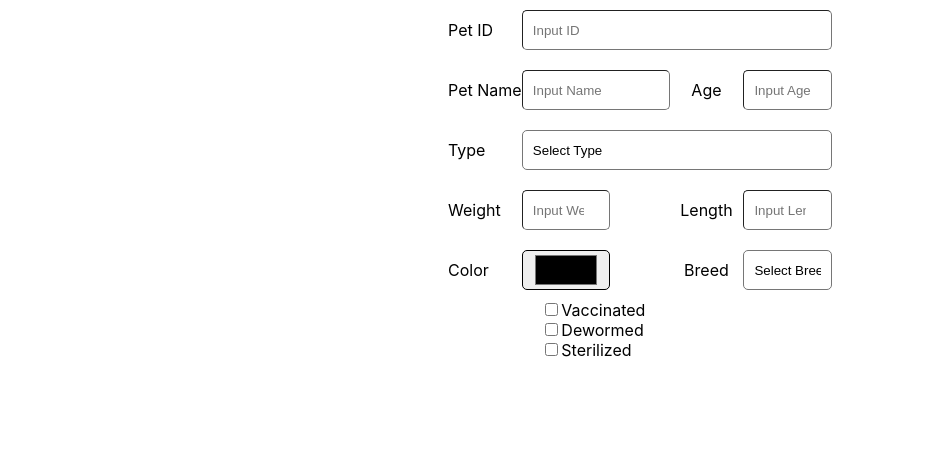
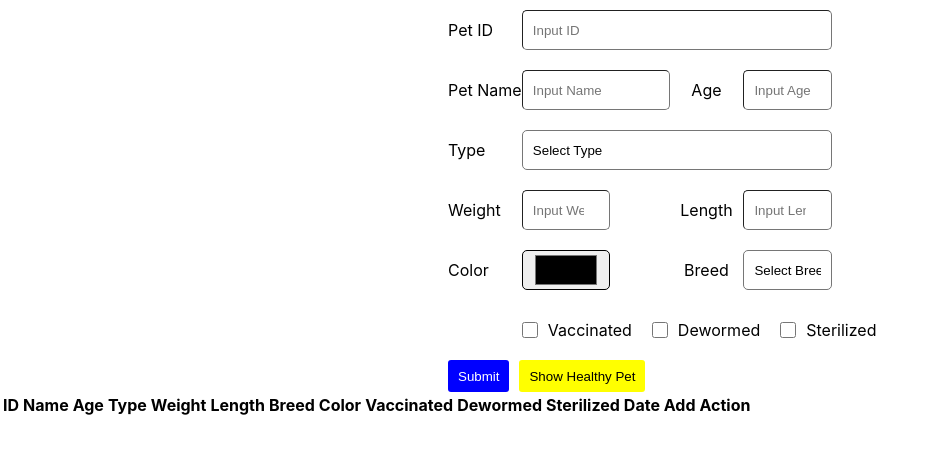
Before and after one commit to Minh1997123/pet_management_frontend, a React (Create React App) app: page / in a window 1280 px wide. Shown: the top 454 px of the page, without its empty margins (0-935 px from the left). Built offline with nearby package versions, Linux system fonts and the light colour scheme.

Commit message:
style form , add list

```diff
--- a/src/Page/HomePage/HomePage.tsx
+++ b/src/Page/HomePage/HomePage.tsx
@@ -1,7 +1,12 @@
 import Form from "../../component/Form/Form";
-
+import List from "../../component/List/List";
 const FormPage = function () {
-  return <Form></Form>;
+  return (
+    <>
+      <Form></Form>
+      <List></List>
+    </>
+  );
 };
 
 export default FormPage;
--- a/src/component/Form/Form.module.css
+++ b/src/component/Form/Form.module.css
@@ -26,8 +26,41 @@
 }
 .checkbox {
   display: grid;
-  grid-template-columns: repeat(3 1fr);
+  grid-template-columns: 0.5fr 1fr 0.5fr 0.6fr;
 }
 .checkbox__items {
-  grid-column: 2/4;
+  grid-column: 2/5;
+  display: flex;
+  margin: 20px 0;
 }
+
+.checkbox__item {
+  margin-right: 20px;
+  display: flex;
+  align-items: center;
+}
+
+.checkbox__item input {
+  margin: 0 10px 0 0;
+  width: 1rem;
+  height: 1rem;
+}
+
+.form__button {
+  display: flex;
+}
+.form__button button {
+  height: 2rem;
+  text-align: center;
+  padding: 0 10px;
+  margin-right: 10px;
+  border: none;
+  border-radius: 3px;
+}
+.form__button--submit {
+  background-color: blue;
+  color: white;
+}
+.form__button--show {
+  background-color: yellow;
+}
--- a/src/component/Form/Form.tsx
+++ b/src/component/Form/Form.tsx
@@ -77,20 +77,26 @@ const Form = function () {
       </div>
       <div className={style.checkbox}>
         <div className={style.checkbox__items}>
-          <div>
+          <div className={style.checkbox__item}>
             <input type="checkbox" id="vaccinated" name="vaccinated" />
             <label htmlFor="vaccinated">Vaccinated</label>
           </div>
-          <div>
+          <div className={style.checkbox__item}>
             <input type="checkbox" id="dewormed" name="dewormed" />
             <label htmlFor="dewormed">Dewormed</label>
           </div>
-          <div>
+          <div className={style.checkbox__item}>
             <input type="checkbox" id="sterilized" name="sterilized" />
             <label htmlFor="sterilized">Sterilized</label>
           </div>
         </div>
       </div>
+      <div className={style.form__button}>
+        <button className={style["form__button--submit"]}>Submit</button>
+        <button className={style["form__button--show"]}>
+          Show Healthy Pet
+        </button>
+      </div>
     </form>
   );
 };
--- a/src/component/List/List.tsx
+++ b/src/component/List/List.tsx
@@ -0,0 +1,22 @@
+const List = function () {
+  return (
+    <table>
+      <tr>
+        <th>ID</th>
+        <th>Name</th>
+        <th>Age</th>
+        <th>Type</th>
+        <th>Weight</th>
+        <th>Length</th>
+        <th>Breed</th>
+        <th>Color</th>
+        <th>Vaccinated</th>
+        <th>Dewormed</th>
+        <th>Sterilized</th>
+        <th>Date Add</th>
+        <th>Action</th>
+      </tr>
+    </table>
+  );
+};
+export default List;
--- a/src/index.css
+++ b/src/index.css
@@ -1,14 +1,14 @@
 body {
   margin: 0;
-  font-family: -apple-system, BlinkMacSystemFont, 'Segoe UI', 'Roboto', 'Oxygen',
-    'Ubuntu', 'Cantarell', 'Fira Sans', 'Droid Sans', 'Helvetica Neue',
+  font-family: -apple-system, BlinkMacSystemFont, "Segoe UI", "Roboto", "Oxygen",
+    "Ubuntu", "Cantarell", "Fira Sans", "Droid Sans", "Helvetica Neue",
     sans-serif;
   -webkit-font-smoothing: antialiased;
   -moz-osx-font-smoothing: grayscale;
 }
 
 code {
-  font-family: source-code-pro, Menlo, Monaco, Consolas, 'Courier New',
+  font-family: source-code-pro, Menlo, Monaco, Consolas, "Courier New",
     monospace;
 }
 
@@ -21,3 +21,6 @@ select {
 select::-ms-expand {
   display: none;
 }
+button {
+  cursor: pointer;
+}
```
Also changed, not shown: src/component/List/ListItem/ListItem.module.css (added), src/component/List/ListItem/ListItem.tsx (added).
